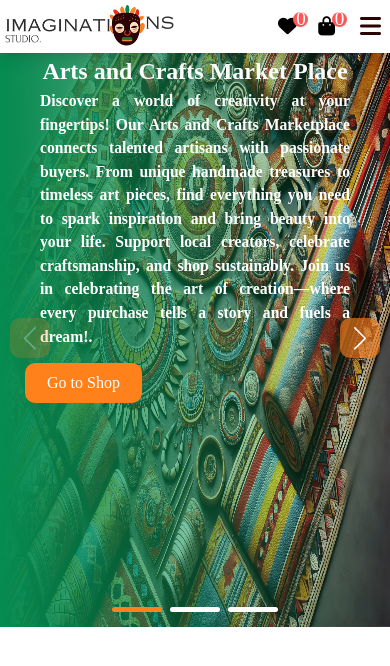
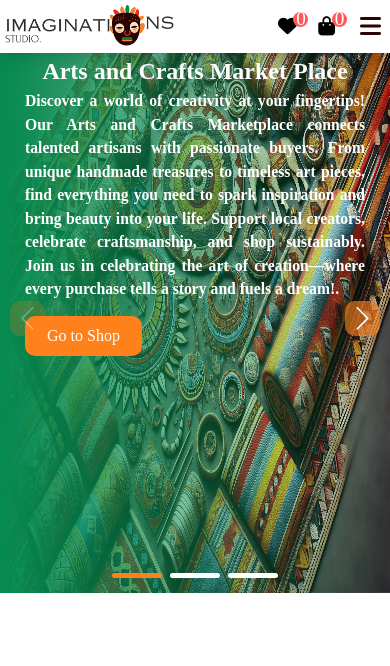
Before and after one commit to arnold-0803/arts-and-crafts.imaginations, a React (Vite) app: page / in a window 390 px wide. Shown: the top 666 px of the page. Built offline with nearby package versions, Linux system fonts and the light colour scheme; a web font is replaced by a local one.

Commit message:
fixed the hight of home page hero carousel

```diff
--- a/src/index.css
+++ b/src/index.css
@@ -151,7 +151,7 @@ nav .multi-components .login-register{
 }
 
 .home .hero-carousel{
-  @apply relative text-center h-[100vh] max-[640px]:h-[68vh] max-[358px]:h-[70vh];
+  @apply relative text-center h-[100vh] max-[640px]:h-[64vh] max-[358px]:h-[68vh];
 }
 
 .hero-carousel .swiper-slide img{
@@ -174,7 +174,7 @@ nav .multi-components .login-register{
 
 .hero-carousel .swiper-slide .content p{
   @apply text-[#fff] xl:text-[1.3rem] max-[1279px]:text-[1.2rem] font-semibold max-[493px]:text-[1rem]
-   px-[15px] max-[512px]:pb-[15px] max-[294px]:pb-[0] max-[398px]:text-[0.98rem] max-[341px]:text-[0.93rem]
+   sm:px-[25px] max-[512px]:pb-[15px] max-[294px]:pb-[0] max-[398px]:text-[0.98rem] max-[341px]:text-[0.93rem]
    max-[281px]:px-[0] text-justify;
 }
 
@@ -204,7 +204,7 @@ nav .multi-components .login-register{
 /* SWIPER STYLES */
 .hero-carousel .swiper-button-prev,
 .hero-carousel .swiper-button-next{
-  @apply bg-[#ff821c9c] text-[#fff] w-[40px] h-[40px] rounded-[10px];
+  @apply bg-[#ff821c9c] text-[#fff] w-[35px] h-[35px] rounded-[10px];
 }
 
 .hero-carousel .swiper-button-prev::after,
```
